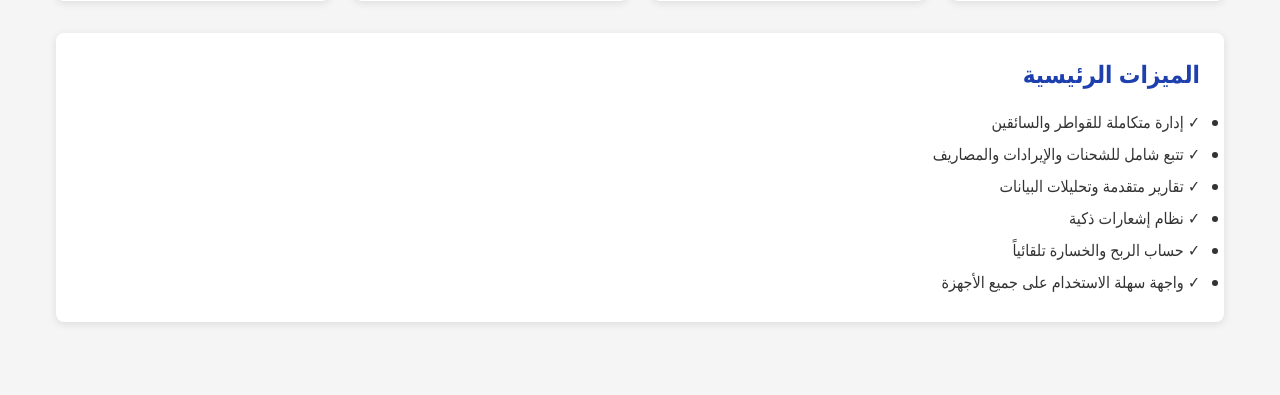
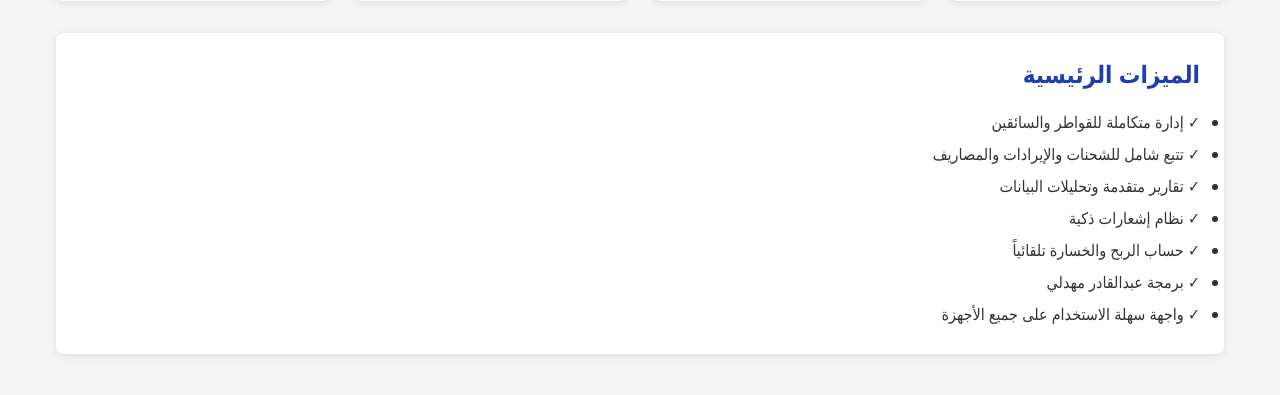
Before and after one commit to abdulqaderalmahdly-spec/Trucks_System_Final_Project, a Flask app: page / in a window 1280 px wide. Shown: the part 380-775 px from the top of the page. Run offline with Flask 3, Linux system fonts and the light colour scheme; parts of the project's set-up code (start-up, migrations or seed data) failed here and were passed over.

Commit message:
Add feature description by عبدالقادر مهدلي to index.html

```diff
--- a/Flask_App/templates/index.html
+++ b/Flask_App/templates/index.html
@@ -59,6 +59,9 @@
                 <li>✓ تقارير متقدمة وتحليلات البيانات</li>
                 <li>✓ نظام إشعارات ذكية</li>
                 <li>✓ حساب الربح والخسارة تلقائياً</li>
+    <li>✓ برمجة عبدالقادر مهدلي</li>
+
+
                 <li>✓ واجهة سهلة الاستخدام على جميع الأجهزة</li>
             </ul>
         </div>
```
